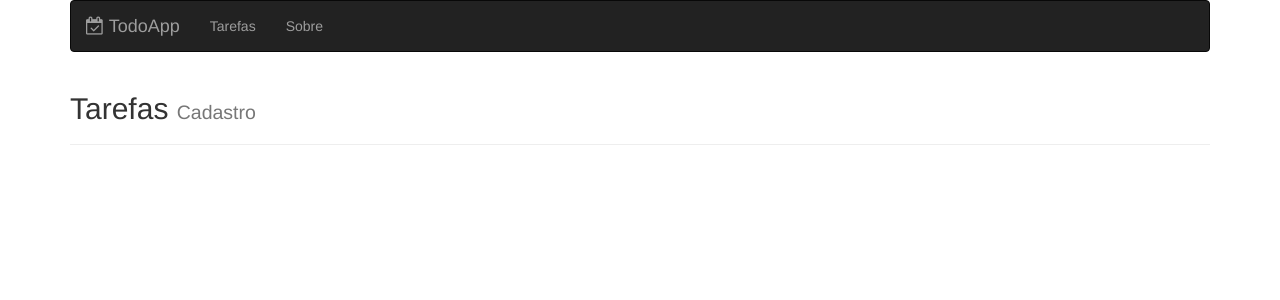
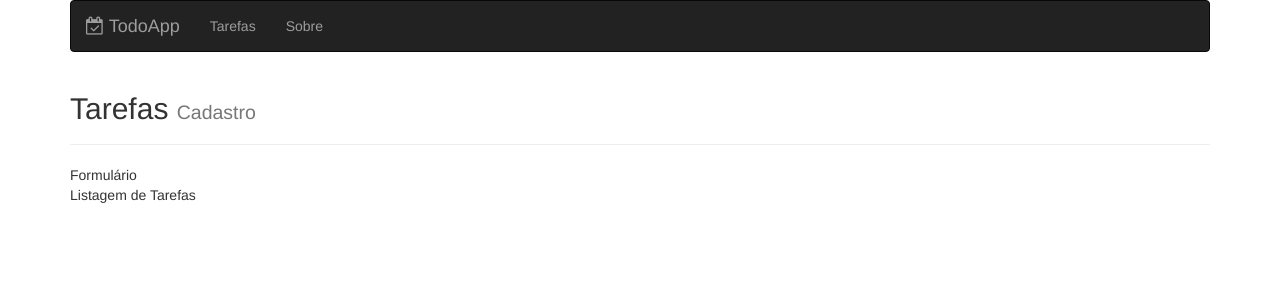
Before and after one commit to aristotelesbr/TodoApp, a React (Create React App) app: page / in a window 1280 px wide. Shown: the top 300 px of the page. Built offline with nearby package versions, Linux system fonts and the light colour scheme.

Commit message:
Adding TodoForm and Todo List Component

```diff
--- a/src/todo/Todo.js
+++ b/src/todo/Todo.js
@@ -1,11 +1,15 @@
 import React, { Component } from 'react';
 import PageHeader from '../template/PageHeader';
+import TodoForm from './TodoForm';
+import TodoList from './TodoList';
 
 export default class Todo extends Component {
 	render() {
 		return (
 			<div>
 				<PageHeader name='Tarefas' small='Cadastro'></PageHeader>
+				<TodoForm />
+				<TodoList />
 			</div>
 		)
 	}
--- /dev/null
+++ b/src/todo/TodoForm.js
@@ -0,0 +1,9 @@
+import React, { Component } from 'react'
+
+export default class TodoForm extends Component {
+	render() {
+		return(
+			<div>Formulário</div>
+		)
+	}
+}
--- /dev/null
+++ b/src/todo/TodoList.js
@@ -0,0 +1,9 @@
+import React, {Component} from 'react';
+
+export default class TodoList extends Component {
+	render() {
+		return(
+			<div>Listagem de Tarefas</div>
+		)
+	}
+}
```
